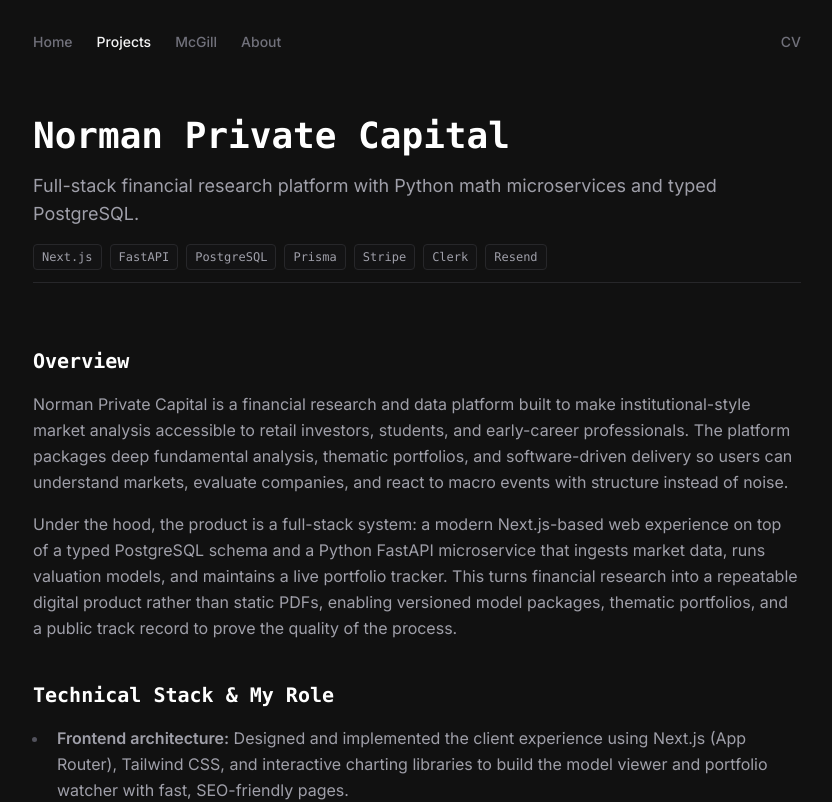
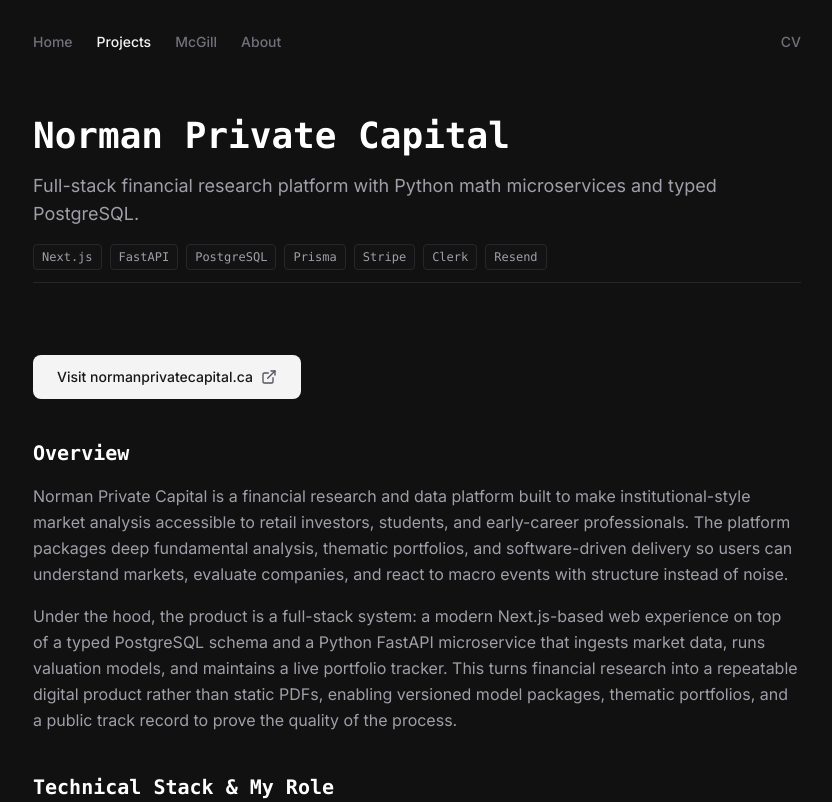
Before and after one commit to AlyGaber0/alygaber.dev, a Next.js app in the folder alyportfolio/: page /projects/norman in a window 1280 px wide. Shown: the top 802 px of the page, without its empty margins (223-1055 px from the left). Built offline with nearby package versions, Linux system fonts and the light colour scheme.

Commit message:
added link to norman

```diff
--- a/alyportfolio/app/projects/norman/page.tsx
+++ b/alyportfolio/app/projects/norman/page.tsx
@@ -2,6 +2,7 @@
 
 import { motion } from "framer-motion";
 import { projectsData } from "@/lib/data";
+import { ExternalLink } from "lucide-react";
 
 export default function NormanProject() {
   const project = projectsData.find((p) => p.id === "norman");
@@ -48,6 +49,18 @@
         transition={{ delay: 0.1, duration: 0.4 }}
         className="prose prose-invert prose-zinc max-w-none"
       >
+        <div className="flex flex-col items-start gap-4 mb-10">
+          <a
+            href="https://normanprivatecapital.ca"
+            target="_blank"
+            rel="noopener noreferrer"
+            className="group mt-2 inline-flex items-center gap-2 bg-zinc-100 text-zinc-900 px-6 py-3 rounded-lg font-medium transition-all hover:scale-[1.02] hover:bg-white text-sm no-underline"
+          >
+            Visit normanprivatecapital.ca
+            <ExternalLink className="w-4 h-4 text-zinc-600 group-hover:text-zinc-900 transition-colors" />
+          </a>
+        </div>
+
         <h3 className="text-xl font-bold text-white mb-4 font-mono">
           Overview
         </h3>
```
